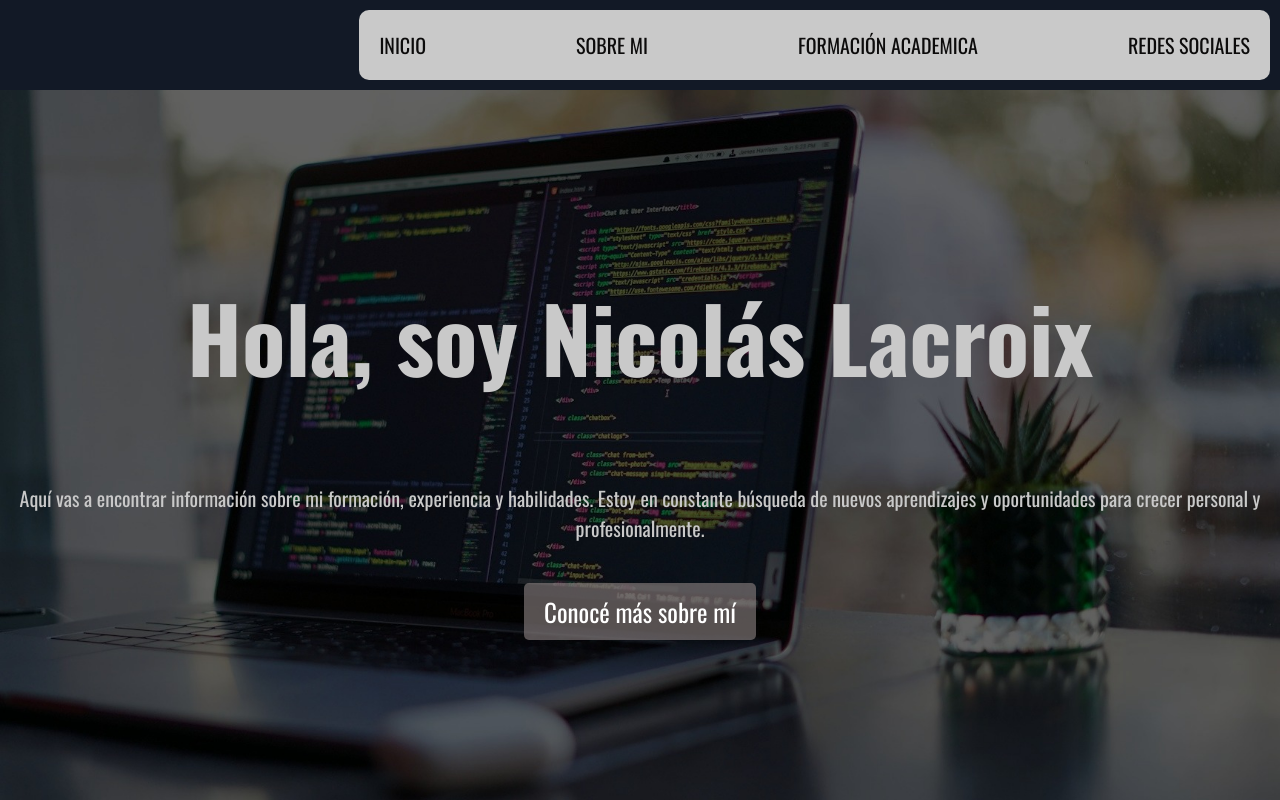
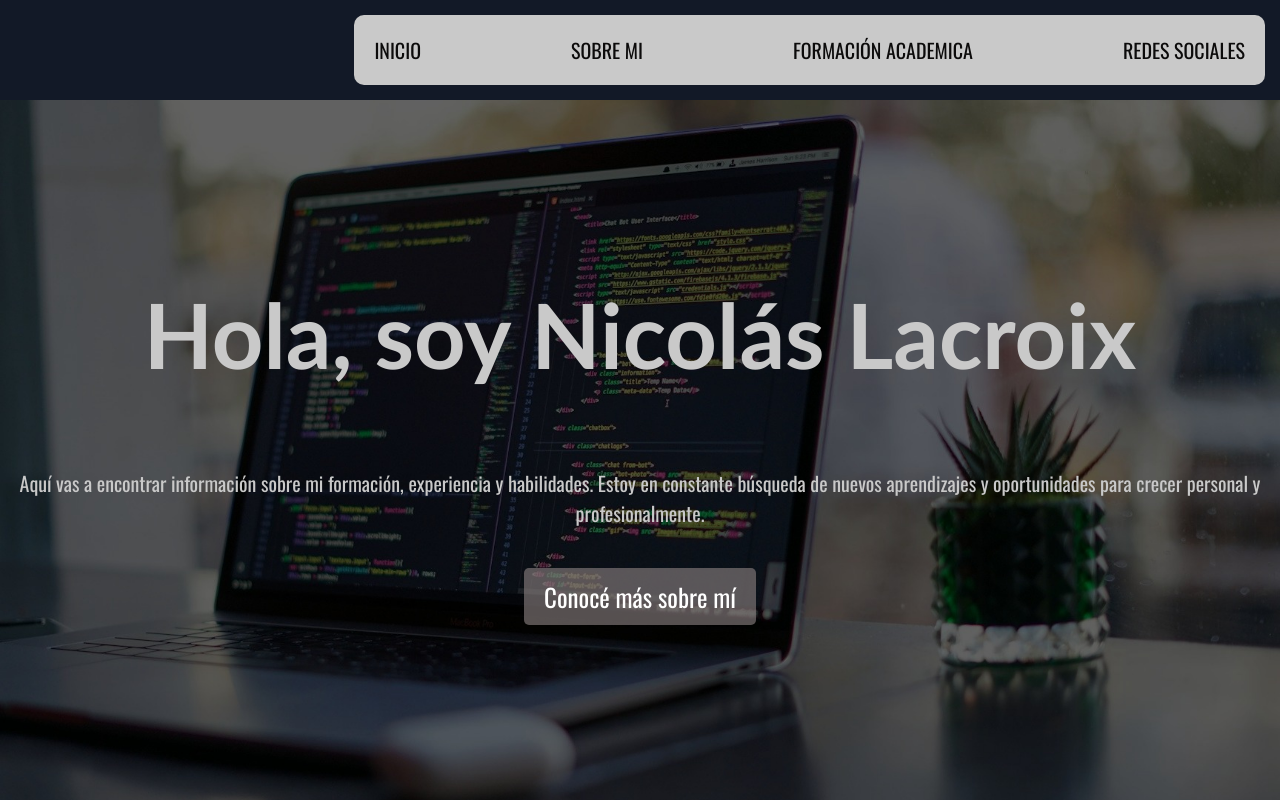
Before and after one commit to lacroixdvs/programacion-II, a plain HTML site: page proteyctoCurriculum/index.html in a window 1280 px wide. Shown: the top 800 px of the page. Drawn offline with nearby package versions, Linux system fonts and the light colour scheme.

Commit message:
ultimas act

```diff
--- a/proteyctoCurriculum/css/style.css
+++ b/proteyctoCurriculum/css/style.css
@@ -2,18 +2,36 @@ body {
   font-family: "Oswald", sans-serif;
   margin: 0;
   padding: 0;
-  background-color: #121927;
+  background-color: var(--color-principal);
+  color: #c9c9c9;
+}
+:root {
+  --color-principal: #121927; /* Puedes cambiar este valor */
+}
+h1 {
+  font-size: 90px;
+  color: #c9c9c9;
+  margin: 80px;
+  font-family: 'Gill Sans', 'Gill Sans MT', Calibri, 'Trebuchet MS', sans-serif;
+}
+h2{
+  color: #c9c9c9;
+}
+
+p {
+  font-size: 20px;
   color: #c9c9c9;
 }
 
 /*HEADER Y NAV*/
 .contenedor {
+  flex-direction: row-reverse;
   display: flex;
   align-items: center;
   justify-content: space-between;
-  padding: 10px;
+  padding: 15px;
   font-size: 20px;
-  background-color: #121927f7;
+  background-color: var(--color-principal);
 }
 
 nav ul {
@@ -44,16 +62,6 @@ nav a:hover {
   min-height: calc(100vh - 100px);
 }
 
-h1 {
-  font-size: 90px;
-  color: #c9c9c9;
-  margin: 80px;
-}
-
-p {
-  font-size: 20px;
-  color: #c9c9c9;
-}
 
 .mi-boton {
   font-size: 25px;
@@ -66,7 +74,7 @@ p {
   margin-top: 20px;
 }
 
-.mi-boto:hover {
+.mi-boton:hover {
   background-color: #020204;
   color: #eff0f0;
 }
--- a/proteyctoCurriculum/index.html
+++ b/proteyctoCurriculum/index.html
@@ -5,6 +5,9 @@
     <link rel="preconnect" href="https://fonts.googleapis.com">
     <link rel="preconnect" href="https://fonts.gstatic.com" crossorigin>
     <link href="https://fonts.googleapis.com/css2?family=Oswald:wght@200..700&display=swap" rel="stylesheet">
+    <link rel="preconnect" href="https://fonts.googleapis.com">
+<link rel="preconnect" href="https://fonts.gstatic.com" crossorigin>
+<link href="https://fonts.googleapis.com/css2?family=Oswald:wght@200..700&family=Roboto+Condensed:ital,wght@0,100..900;1,100..900&display=swap" rel="stylesheet">
     <meta charset="UTF-8">
     <meta name="viewport" content="width=device-width, initial-scale=1.0">
     <title>Mi curriculum Vitae</title>
@@ -12,7 +15,6 @@
 <body>
     <header>
         <div class="contenedor">
-            <div class="contendedor-header"></div>
             <div class="contenedor-nav">
                 <nav>
                     <ul>
@@ -137,7 +139,7 @@
         <p>© 2025 Nicolás Lacroix. Todos los derechos reservados.</p>
         <h5>
             Creado por Nicolas Lacroix - 2025
-        </h4>
+        </h5>
         <h5>
             Lorem ipsum dolor, sit amet consectetur adipisicing elit. Iste quibusdam eum aliquam neque blanditiis mollitia ex illum possimus quasi, dolore recusandae, porro dicta sint ut cum facilis, quis vero ea!
         </h5>
```
Also changed, not shown: proteyctoCurriculum/estudios.html (+4 -3 lines), proteyctoCurriculum/redes.html (+4 -2 lines), proteyctoCurriculum/sobremi.html (+6 -4 lines).
